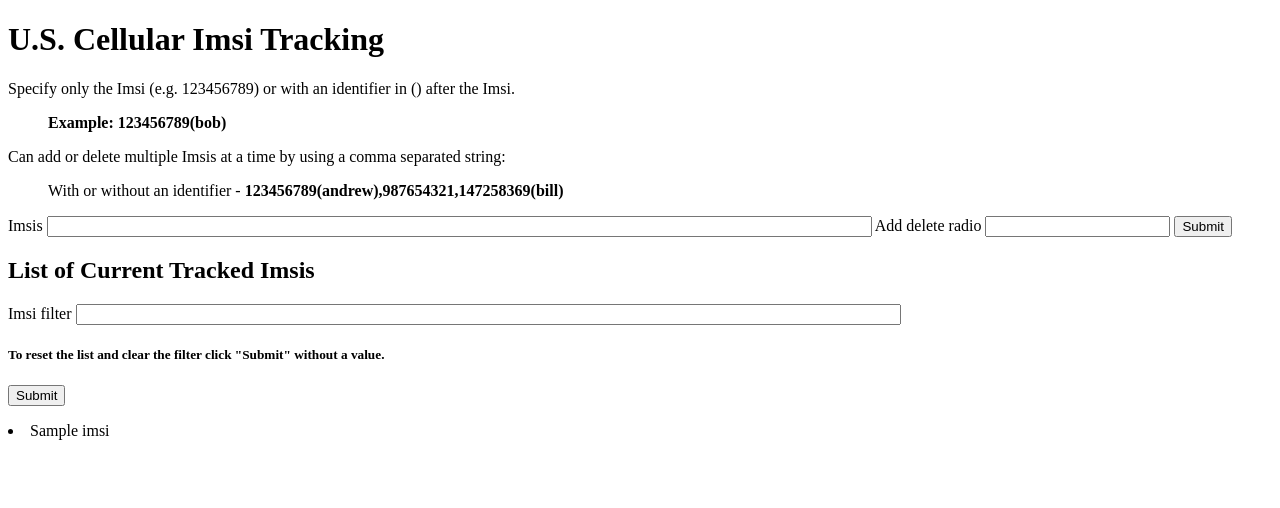
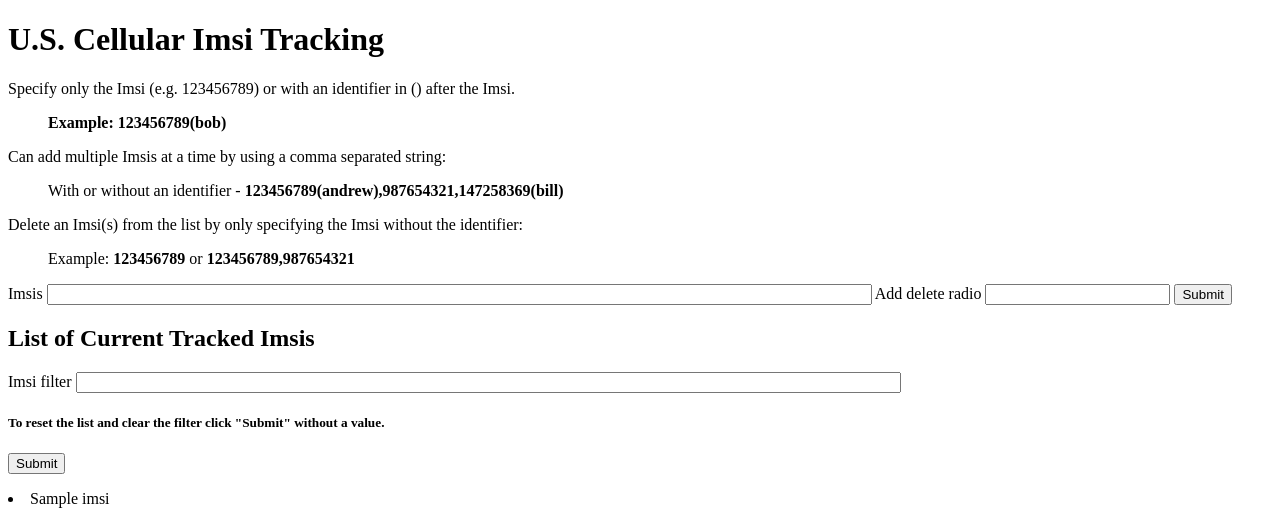
Before and after one commit to prowler0305/network_health_data, a Flask app: template templates/imsi_tracking/imsi_tracking.html in a window 1280 px wide. Shown: the top 508 px of the page. Run offline with Flask 2, Linux system fonts and the light colour scheme; the template is opened without the code that fills it: most values are stand-ins (such as "Sample title", 1, 10 or a date in 2020); form fields are guessed from the names that the template uses.

Commit message:
Separate delete imsi instructions from add.

```diff
--- a/templates/imsi_tracking/imsi_tracking.html
+++ b/templates/imsi_tracking/imsi_tracking.html
@@ -12,10 +12,15 @@
         <ul>
             <strong>Example: 123456789(bob)</strong>
         </ul>
-        <p>Can add or delete multiple Imsis at a time by using a comma separated string:</p>
+        <p>Can add multiple Imsis at a time by using a comma separated string:</p>
         <ul>
             With or without an identifier - <strong>123456789(andrew),987654321,147258369(bill)</strong>
         </ul>
+        <p>Delete an Imsi(s) from the list by only specifying the Imsi without the identifier:</p>
+        <ul>
+            <p>Example: <strong>123456789</strong> or <strong>123456789,987654321</strong></p>
+        </ul>
+
         <form method="POST">
             {{ form.csrf_token }}
             {{ form.imsis.label }}
```
